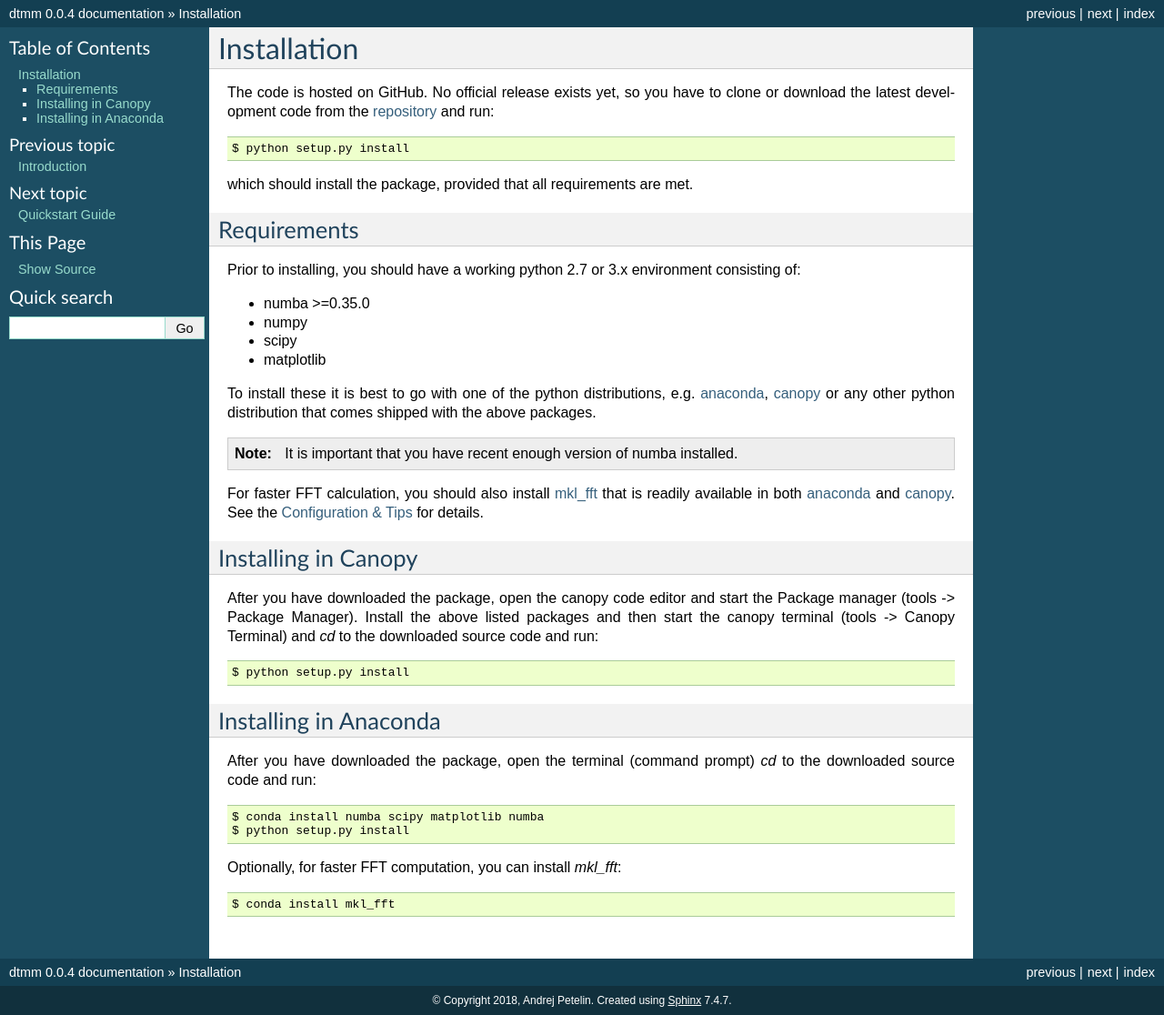
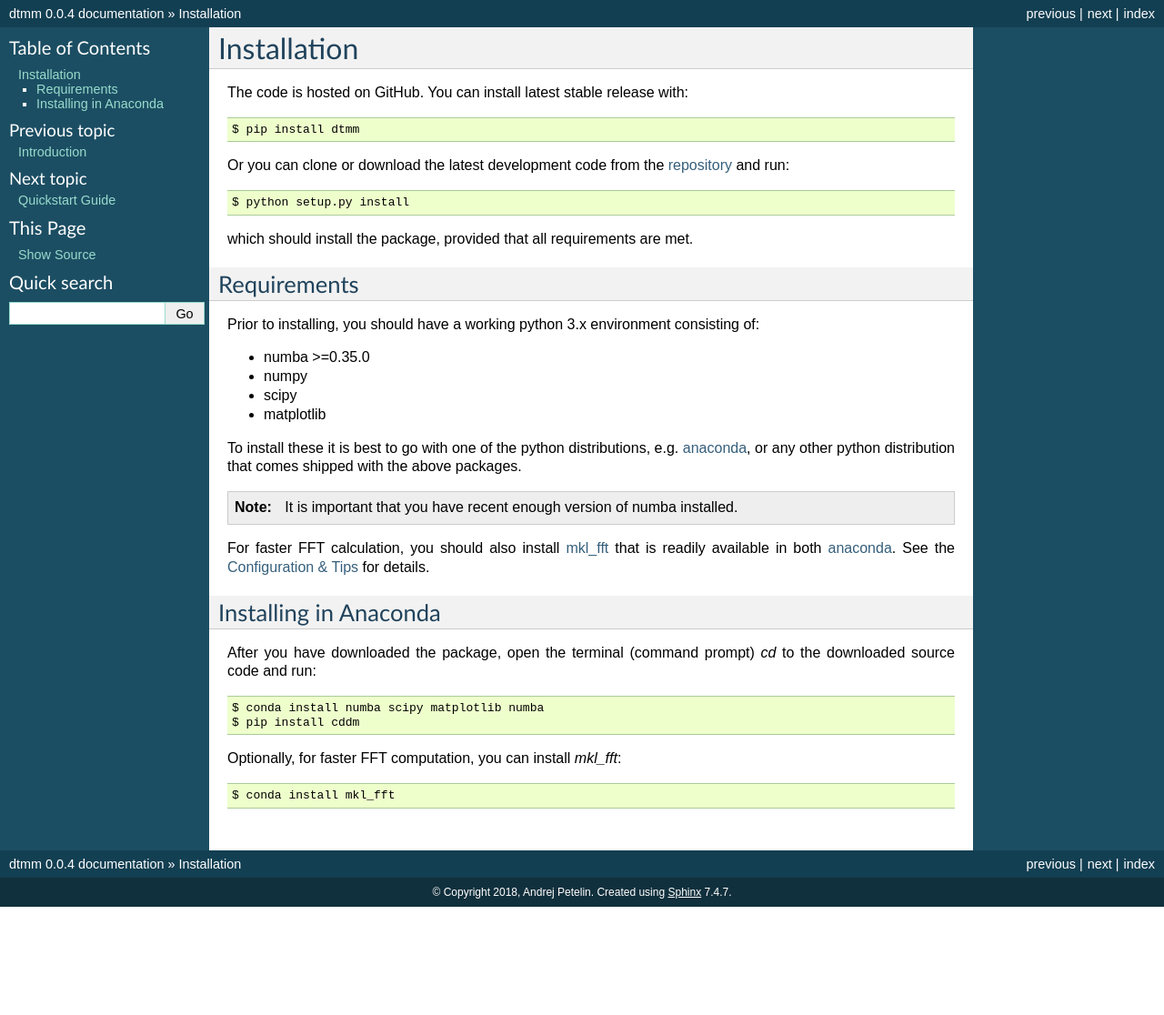
Before and after one commit to IJSComplexMatter/dtmm, a Sphinx documentation site: the page built from doc/installation.rst, in a window 1280 px wide. Shown: the whole page at 91% size. Built offline with Sphinx 7.4.7, drawn with Linux system fonts in a browser that asks for light colours; formulas are drawn with MathJax 3; after the commit the page ends 997 px from its top, so only the background shows below that.

Commit message:
Update installation.rst

```diff
--- a/doc/installation.rst
+++ b/doc/installation.rst
@@ -1,7 +1,11 @@
 Installation
 ============
 
-The code is hosted on GitHub. No official release exists yet, so you have to clone or download the latest development code from the `repository`_ and run::
+The code is hosted on GitHub. You can install latest stable release with::
+
+    $ pip install dtmm
+
+Or you can clone or download the latest development code from the `repository`_ and run::
 
     $ python setup.py install
 
@@ -10,28 +14,20 @@ which should install the package, provided that all requirements are met.
 Requirements
 ------------
 
-Prior to installing, you should have a working python 2.7 or 3.x environment consisting of:
+Prior to installing, you should have a working python 3.x environment consisting of:
 
 * numba >=0.35.0
 * numpy
 * scipy
 * matplotlib
 
-To install these it is best to go with one of the python distributions, e.g. `anaconda`_, `canopy`_ or any other python distribution that comes shipped with the above packages.
+To install these it is best to go with one of the python distributions, e.g. `anaconda`_, or any other python distribution that comes shipped with the above packages.
 
 .. note::
 
     It is important that you have recent enough version of numba installed.
 
-For faster FFT calculation, you should also install `mkl_fft`_ that is readily available in both `anaconda`_ and `canopy`_. See the :ref:`optimization` for details.
-
-Installing in Canopy
---------------------
-
-After you have downloaded the package, open the canopy code editor and start the Package manager (tools -> Package Manager). Install the above listed packages and then start the
-canopy terminal (tools -> Canopy Terminal) and `cd` to the downloaded source code and run::
-
-    $ python setup.py install
+For faster FFT calculation, you should also install `mkl_fft`_ that is readily available in both `anaconda`_. See the :ref:`optimization` for details.
 
 Installing in Anaconda
 ----------------------
@@ -39,16 +35,13 @@ Installing in Anaconda
 After you have downloaded the package, open the terminal (command prompt) `cd` to the downloaded source code and run::
 
     $ conda install numba scipy matplotlib numba
-    $ python setup.py install
+    $ pip install cddm
 
 Optionally, for faster FFT computation, you can install `mkl_fft`::
 
     $ conda install mkl_fft
 
-
-
 .. _repository: https://github.com/IJSComplexMatter/dtmm
 .. _numba: http://numba.pydata.org
 .. _anaconda: https://www.anaconda.com
-.. _canopy: https://www.enthought.com/product/canopy/
 .. _mkl_fft: https://github.com/IntelPython/mkl_fft
```
